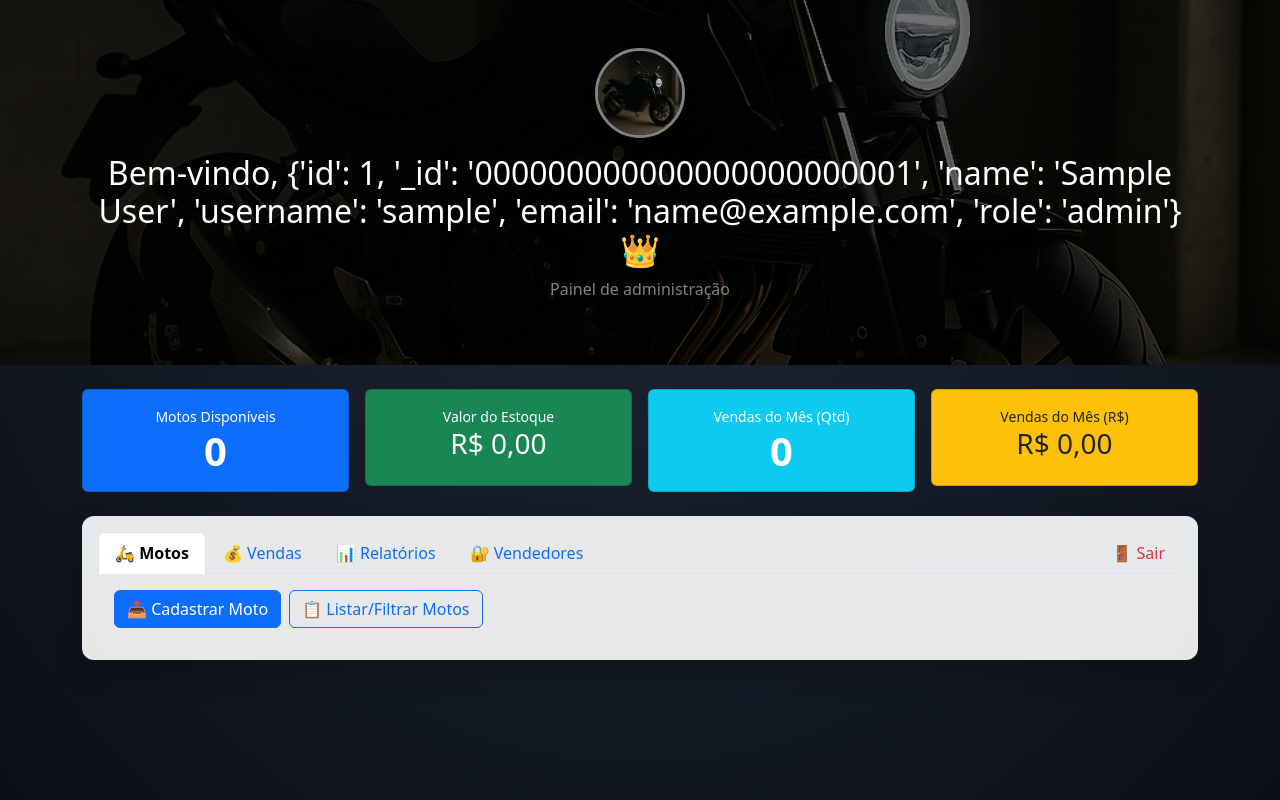
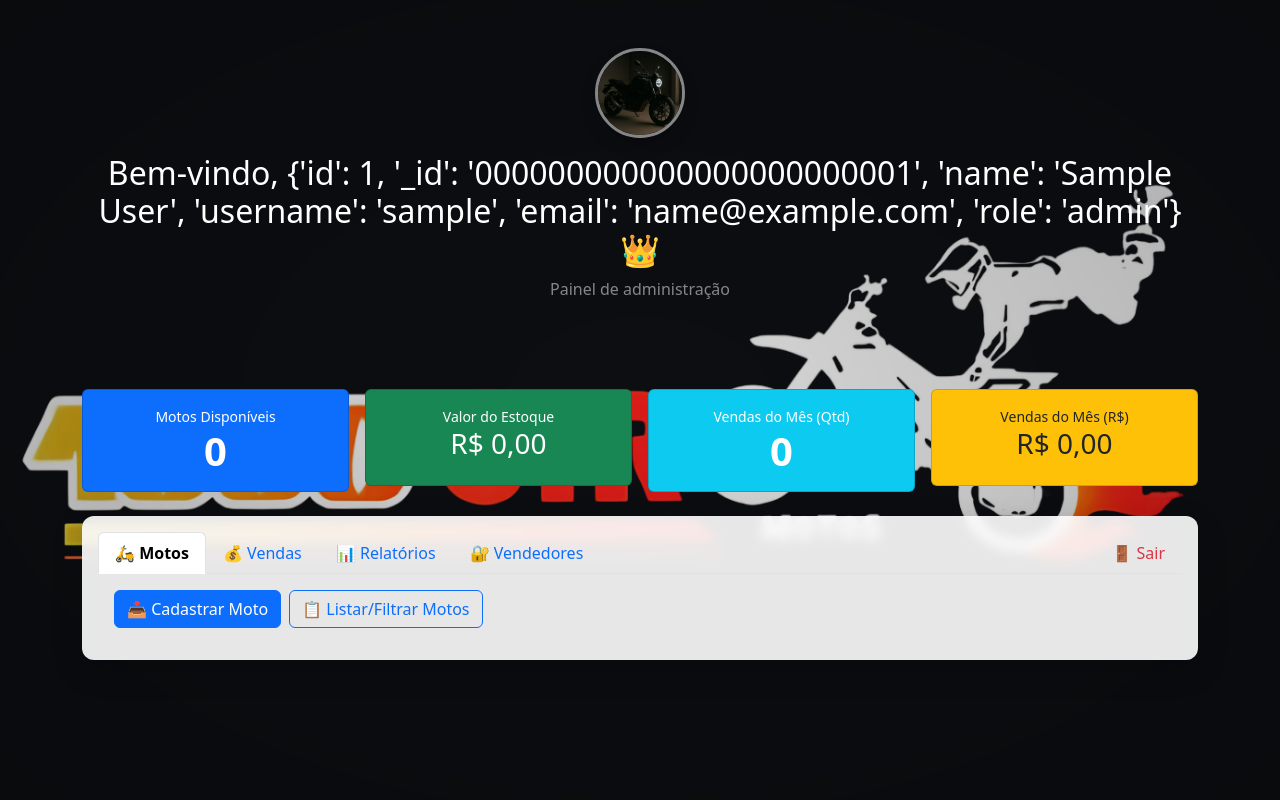
Before and after one commit to Gabrieleufrazio/SistemaMotos, a Flask app: page /menu in a window 1280 px wide. Run offline with Flask 3, Linux system fonts and the light colour scheme; the visitor is signed in with stand-in values (Sample User, id 1); data that the repository does not hold is empty; some libraries are stand-ins or nearby versions.

Commit message:
Configuração do fundo do logo e relatorio

```diff
--- a/sistema_motosFINAL/sistema_motos_web/app.py
+++ b/sistema_motosFINAL/sistema_motos_web/app.py
@@ -884,9 +884,11 @@ def vendas_por_vendedor():
 
     # Query com JOIN para calcular receita total
     query = """
-        SELECT v.vendedor, COUNT(*) AS total_vendas, COALESCE(SUM(m.preco), 0) AS receita_total
+        SELECT v.vendedor,
+               COUNT(m.id) AS total_vendas,
+               COALESCE(SUM(COALESCE(v.preco_final, m.preco)), 0) AS receita_total
         FROM vendas v
-        LEFT JOIN motos m ON v.moto_id = m.id
+        INNER JOIN motos m ON v.moto_id = m.id
         WHERE 1=1
     """
     params = []
@@ -914,13 +916,18 @@ def vendas_por_vendedor():
 def exportar_vendas_excel():
     import pandas as pd
     conn = database.get_db_connection()
-    df = pd.read_sql("""
-        SELECT v.vendedor, COUNT(*) AS total_vendas, COALESCE(SUM(m.preco), 0) AS receita_total
+    df = pd.read_sql(
+        """
+        SELECT v.vendedor,
+               COUNT(m.id) AS total_vendas,
+               COALESCE(SUM(COALESCE(v.preco_final, m.preco)), 0) AS receita_total
         FROM vendas v
-        LEFT JOIN motos m ON v.moto_id = m.id
+        INNER JOIN motos m ON v.moto_id = m.id
         GROUP BY v.vendedor
         ORDER BY total_vendas DESC
-    """, conn)
+        """,
+        conn,
+    )
     conn.close()
 
     pasta = os.path.join(app.root_path, "static", "exports")
--- a/sistema_motosFINAL/sistema_motos_web/database.py
+++ b/sistema_motosFINAL/sistema_motos_web/database.py
@@ -245,16 +245,13 @@ def get_todos_usuarios():
     return usuarios
 
 def excluir_usuario(usuario_id):
-    """Exclui um usuário pelo ID, impedindo remoção de administradores."""
+    """Exclui um usuário pelo ID (sem restrição por tipo/ID)."""
     conn = get_db_connection()
     cursor = conn.cursor()
-    # Não permitir apagar usuários admin
-    cursor.execute("SELECT tipo FROM usuarios WHERE id = %s", (usuario_id,))
+    # Verifica existência para retornar False se não existir
+    cursor.execute("SELECT id FROM usuarios WHERE id = %s", (usuario_id,))
     row = cursor.fetchone()
     if not row:
-        conn.close()
-        return False
-    if row[0] == "admin":
         conn.close()
         return False
     cursor.execute("DELETE FROM usuarios WHERE id = %s", (usuario_id,))
@@ -960,7 +957,15 @@ def gerar_relatorio():
             m[5] or 0, m[6] or 0, m[7] or "", m[8] or "", status
         ))
 
-    cursor.execute("SELECT vendedor, COUNT(*) FROM vendas GROUP BY vendedor")
+    # Contar vendas por vendedor apenas para motos existentes (exclui motos deletadas)
+    cursor.execute(
+        """
+        SELECT v.vendedor, COUNT(m.id)
+        FROM vendas v
+        INNER JOIN motos m ON v.moto_id = m.id
+        GROUP BY v.vendedor
+        """
+    )
     vendas = cursor.fetchall()
 
     conn.close()
--- a/sistema_motosFINAL/sistema_motos_web/templates/menu_admin.html
+++ b/sistema_motosFINAL/sistema_motos_web/templates/menu_admin.html
@@ -6,18 +6,21 @@
   <link href="https://cdn.jsdelivr.net/npm/bootstrap@5.3.2/dist/css/bootstrap.min.css" rel="stylesheet">
   <style>
     body {
-      background: radial-gradient(ellipse at top, #1f2937, #0b0f17);
+      background-image: url("{{ url_for('static', filename='1000_Giros _LOGO.png') }}?v=2");
+      background-size: contain;
+      background-position: center center;
+      background-repeat: no-repeat;
+      background-color: #0f1115;
+      min-height: 100vh;
       color: #111;
-      min-height: 100vh;
     }
+    /* overlay sutil como na página de login */
+    .overlay { position: fixed; inset: 0; background: radial-gradient(ellipse at center, rgba(0,0,0,0.15), rgba(0,0,0,0.35)); pointer-events: none; }
     .hero {
-      background: url('/static/fundo_moto.jpg') center/cover no-repeat;
       position: relative;
+      background: none;
     }
-    .hero::after {
-      content: "";
-      position: absolute; inset: 0; background: rgba(0,0,0,.55);
-    }
+    .hero::after { content: none; }
     .hero-inner { position: relative; z-index: 1; }
     .glass {
       background: rgba(255,255,255,.9);
@@ -29,6 +32,7 @@
   </style>
 </head>
 <body>
+  <div class="overlay"></div>
   <header class="hero text-white py-5 text-center">
     <div class="hero-inner container">
       <img src="/static/fundo_moto.jpg" class="rounded-circle shadow" style="width: 90px; height: 90px; object-fit: cover; border: 3px solid rgba(255,255,255,.5);">
```
Also changed, not shown: sistema_motosFINAL/sistema_motos_web/templates/menu_vendedor.html (+12 -3 lines).
